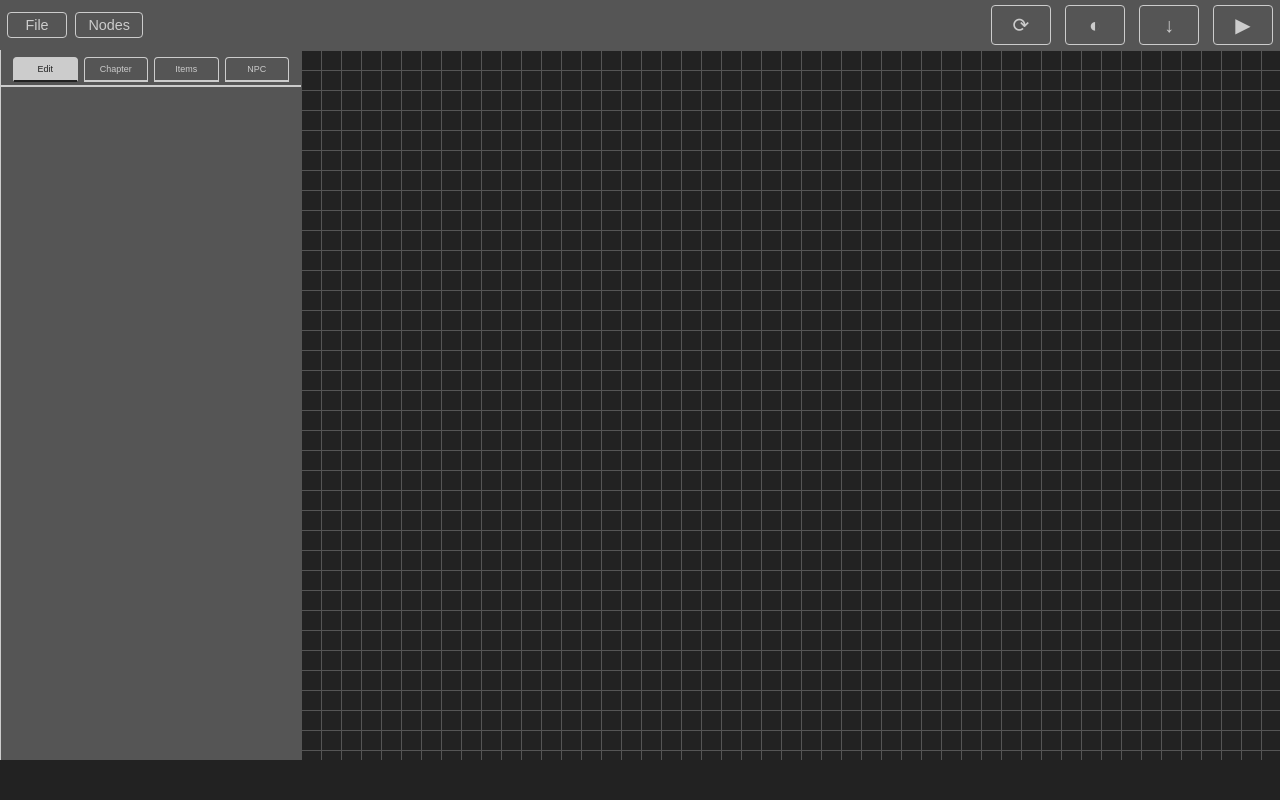
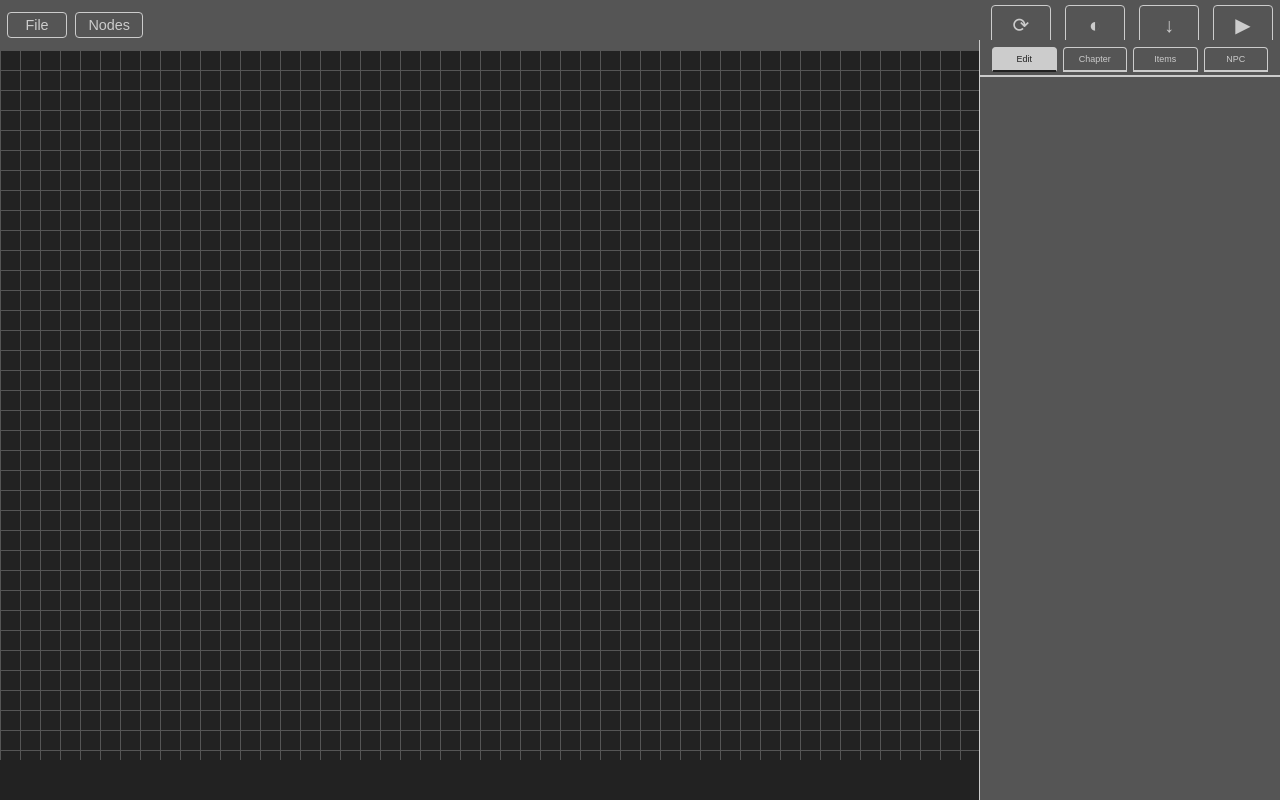
Before and after one commit to ugm616/PabulaTagabuo, a plain HTML site: page index.html in a window 1280 px wide. Drawn offline with Linux system fonts and the light colour scheme; a web font is replaced by a local one.

Commit message:
Add files via upload

```diff
--- a/index.html
+++ b/index.html
@@ -38,6 +38,11 @@
         <button id="custom-node">Custom Node</button>
     </div>
     <div class="main-container">
+        <div class="main-area">
+            <div class="grid-area" id="grid">
+                <!-- Nodes will be added here dynamically -->
+            </div>
+        </div>
         <div class="options-bar">
             <div class="tab-buttons">
                 <button class="active">Edit</button>
@@ -47,11 +52,6 @@
             </div>
             <div class="tab-content">
                 <!-- Tab content will be loaded here -->
-            </div>
-        </div>
-        <div class="main-area">
-            <div class="grid-area" id="grid">
-                <!-- Nodes will be added here dynamically -->
             </div>
         </div>
     </div>
--- a/styles.css
+++ b/styles.css
@@ -184,6 +184,10 @@ button.active {
     background-color: var(--highlight-color);
     font-size: 0.8em;
     border-left: 1px solid var(--text-color);
+    position: absolute;
+    right: 0;
+    top: 40px; /* Below the toolbar */
+    bottom: 0;
 }
 
 .tab-buttons {
@@ -259,7 +263,7 @@ button.active {
     right: 0;
     background-color: var(--submenu-color); /* Slightly different shade */
     padding: 5px;
-    z-index: 998; /* Behind options bar */
+    z-index: 997; /* Behind options bar */
 }
 
 .submenu-bar button {
```
